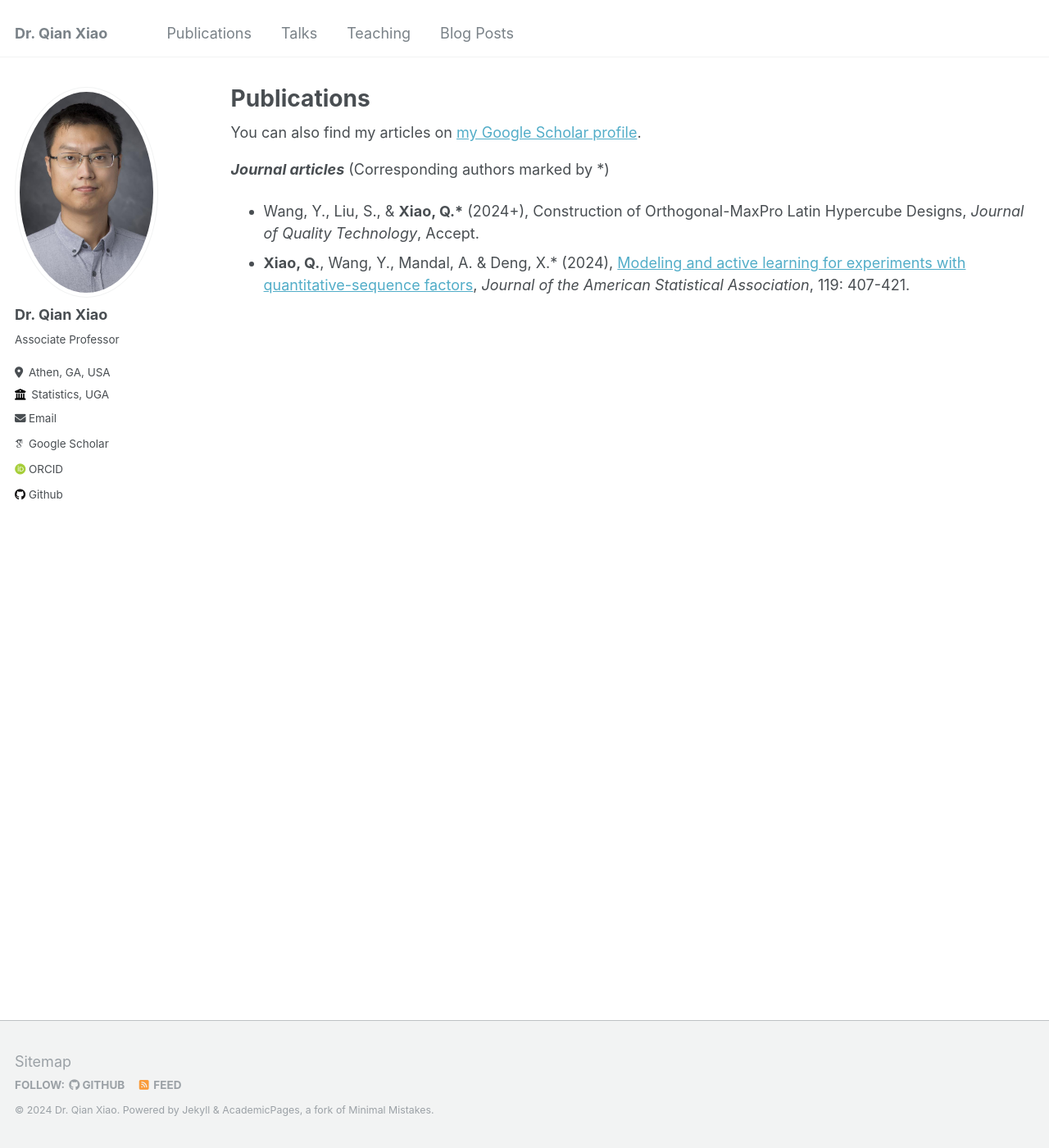
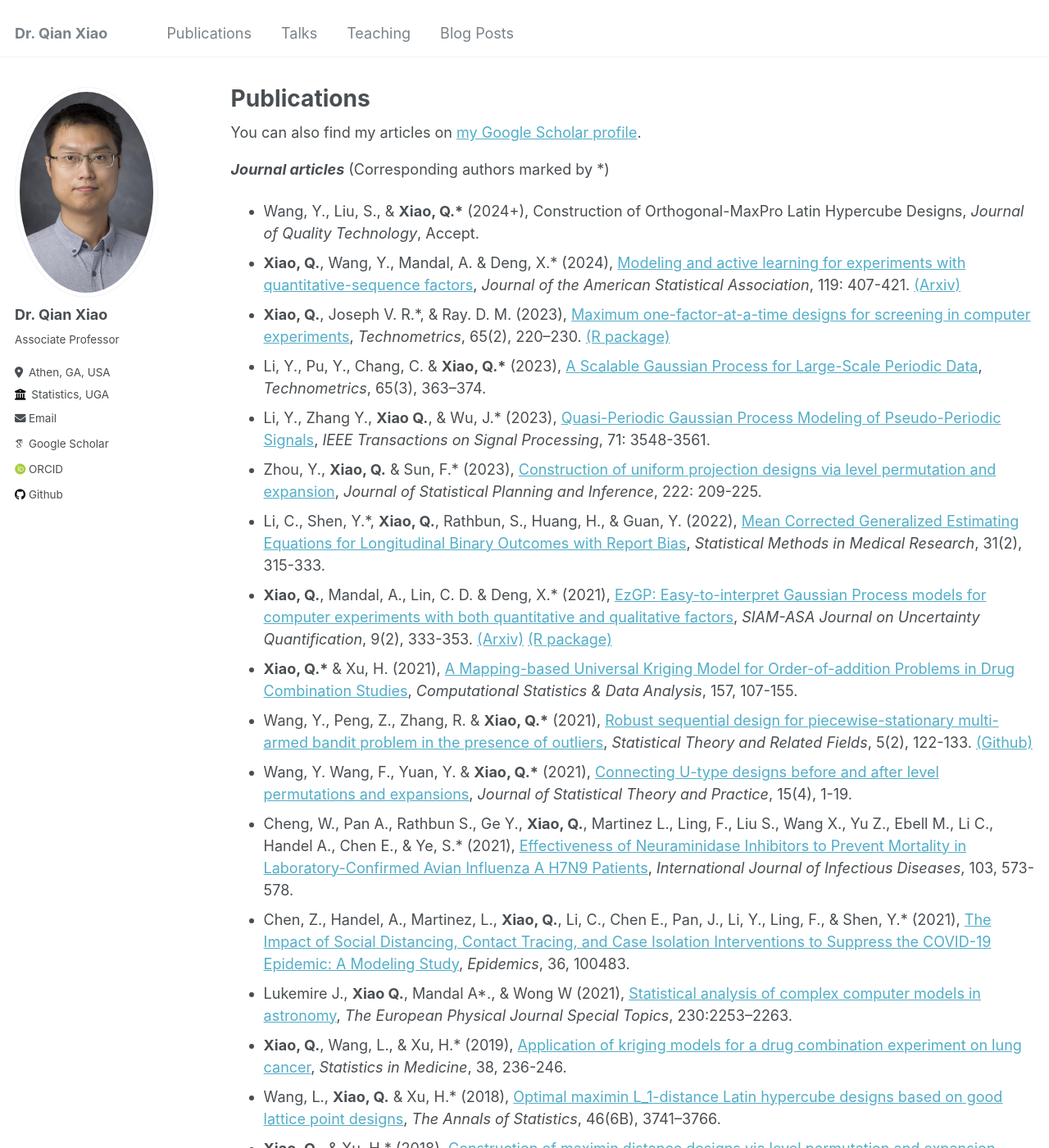
Before and after one commit to QXlab/QXlab.github.io, a Jekyll site: the page built from _pages/publications.md, in a window 1280 px wide and 1400 px high. Shown: the whole window at 82% size. Built offline with Jekyll 4.4.1, drawn with Linux system fonts in a browser that asks for light colours; some web fonts are replaced; some of the changed text lies outside the part shown.

Commit message:
Update publications.md

```diff
--- a/_pages/publications.md
+++ b/_pages/publications.md
@@ -13,7 +13,25 @@ author_profile: true
 (Corresponding authors marked by \*)
 
 * Wang, Y., Liu, S., & __Xiao, Q.\*__ (2024+), Construction of Orthogonal-MaxPro Latin Hypercube Designs, _Journal of Quality Technology_, Accept.
-* __Xiao, Q.__, Wang, Y., Mandal, A. & Deng, X.\* (2024), [Modeling and active learning for experiments with quantitative-sequence factors](https://www.tandfonline.com/doi/full/10.1080/01621459.2022.2123335), _Journal of the American Statistical Association_, 119: 407-421.
+* __Xiao, Q.__, Wang, Y., Mandal, A. & Deng, X.\* (2024), [Modeling and active learning for experiments with quantitative-sequence factors](https://www.tandfonline.com/doi/full/10.1080/01621459.2022.2123335), _Journal of the American Statistical Association_, 119: 407-421. [(Arxiv)](https://arxiv.org/abs/2209.02644)
+* __Xiao, Q.__, Joseph V. R.\*, & Ray. D. M. (2023), [Maximum one-factor-at-a-time designs for screening in computer experiments](https://www.tandfonline.com/doi/full/10.1080/00401706.2022.2141897), _Technometrics_, 65(2), 220–230. [(R package)](https://cran.r-project.org/web/packages/MOFAT/index.html)
+* Li, Y., Pu, Y., Chang, C. & __Xiao, Q.\*__ (2023), [A Scalable Gaussian Process for Large-Scale Periodic Data](https://www.tandfonline.com/doi/full/10.1080/00401706.2023.2166124), _Technometrics_, 65(3), 363–374.
+* Li, Y., Zhang Y., __Xiao Q.__, & Wu, J.* (2023), [Quasi-Periodic Gaussian Process Modeling of Pseudo-Periodic Signals](https://ieeexplore.ieee.org/document/10256149), _IEEE Transactions on Signal Processing_, 71: 3548-3561.
+* Zhou, Y., __Xiao, Q.__ & Sun, F.\* (2023), [Construction of uniform projection designs via level permutation and expansion](https://www.sciencedirect.com/science/article/abs/pii/S0378375822000635), _Journal of Statistical Planning and Inference_, 222: 209-225.
+* Li, C., Shen, Y.\*, __Xiao, Q.__, Rathbun, S., Huang, H., & Guan, Y. (2022), [Mean Corrected Generalized Estimating Equations for Longitudinal Binary Outcomes with Report Bias](https://pubmed.ncbi.nlm.nih.gov/34931910/), _Statistical Methods in Medical Research_, 31(2), 315-333.
+* __Xiao, Q.__, Mandal, A., Lin, C. D. & Deng, X.* (2021), [EzGP: Easy-to-interpret Gaussian Process models for computer experiments with both quantitative and qualitative factors](https://epubs.siam.org/doi/abs/10.1137/19M1288462), _SIAM-ASA Journal on Uncertainty Quantification_, 9(2), 333-353. [(Arxiv)](https://arxiv.org/abs/2203.10130) [(R package)](https://cran.r-project.org/web/packages/EzGP/index.html)
+* __Xiao, Q.\*__ & Xu, H. (2021), [A Mapping-based Universal Kriging Model for Order-of-addition Problems in Drug Combination Studies](https://www.sciencedirect.com/science/article/abs/pii/S0167947320302462), _Computational Statistics & Data Analysis_, 157, 107-155.
+* Wang, Y., Peng, Z., Zhang, R. & __Xiao, Q.\*__ (2021), [Robust sequential design for piecewise-stationary multi-armed bandit problem in the presence of outliers](https://www.tandfonline.com/doi/full/10.1080/24754269.2021.1902687), _Statistical Theory and Related Fields_, 5(2), 122-133. [(Github)](https://github.com/woaishufenke/MAB_STRF)
+* Wang, Y. Wang, F., Yuan, Y. & __Xiao, Q.\*__ (2021), [Connecting U-type designs before and after level permutations and expansions](https://link.springer.com/article/10.1007/s42519-021-00209-9), _Journal of Statistical Theory and Practice_, 15(4), 1-19.
+* Cheng, W., Pan A., Rathbun S., Ge Y., __Xiao, Q.__, Martinez L., Ling, F., Liu S., Wang X., Yu Z., Ebell M., Li C., Handel A., Chen E., & Ye, S.\* (2021), [Effectiveness of Neuraminidase Inhibitors to Prevent Mortality in Laboratory-Confirmed Avian Influenza A H7N9 Patients](https://pubmed.ncbi.nlm.nih.gov/33333253/), _International Journal of Infectious Diseases_, 103, 573-578.
+* Chen, Z., Handel, A., Martinez, L., __Xiao, Q.__, Li, C., Chen E., Pan, J., Li, Y., Ling, F., &  Shen, Y.\* (2021), [The Impact of Social Distancing, Contact Tracing, and Case Isolation Interventions to Suppress the COVID-19 Epidemic: A Modeling Study](https://pubmed.ncbi.nlm.nih.gov/34284227/), _Epidemics_, 36, 100483.
+* Lukemire J., __Xiao Q.__, Mandal A\*., & Wong W (2021), [Statistical analysis of complex computer models in astronomy](https://www.researchgate.net/publication/353778005_Statistical_Analysis_of_Complex_Computer_Models_in_Astronomy), _The European Physical Journal Special Topics_, 230:2253–2263.
+* __Xiao, Q.__, Wang, L., & Xu, H.\* (2019), [Application of kriging models for a drug combination experiment on lung cancer](https://pubmed.ncbi.nlm.nih.gov/30225920/), _Statistics in Medicine_, 38, 236-246.
+* Wang, L., __Xiao, Q.__ & Xu, H.\* (2018), [Optimal maximin L_1-distance Latin hypercube designs based on good lattice point designs](https://projecteuclid.org/journals/annals-of-statistics/volume-46/issue-6B/Optimal-maximin-L_1-distance-Latin-hypercube-designs-based-on-good/10.1214/17-AOS1674.full), _The Annals of Statistics_, 46(6B), 3741--3766.
+* __Xiao, Q.__, & Xu, H.\* (2018), [Construction of maximin distance designs via level permutation and expansion](https://www3.stat.sinica.edu.tw/statistica/oldpdf/A28n314.pdf), _Statistica Sinica_, 28, 1395-1414.
+* __Xiao, Q.__, & Xu, H.\* (2017), [Construction of maximin distance Latin squares and related Latin hypercube designs](https://academic.oup.com/biomet/article-abstract/104/2/455/3058134?redirectedFrom=fulltext), _Biometrika_, 104, 455--464.
+
+
 
 {% include base_path %}
 
```
